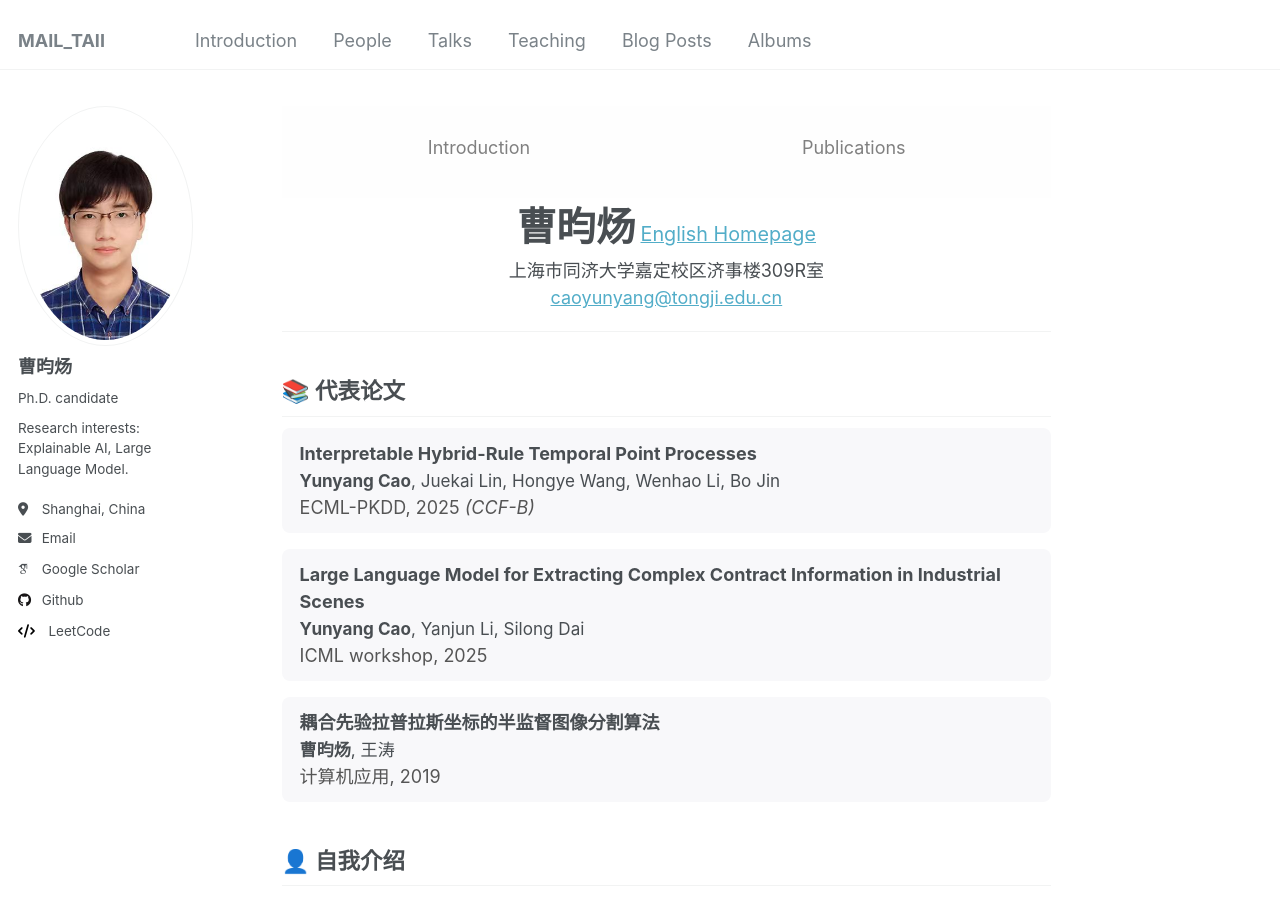
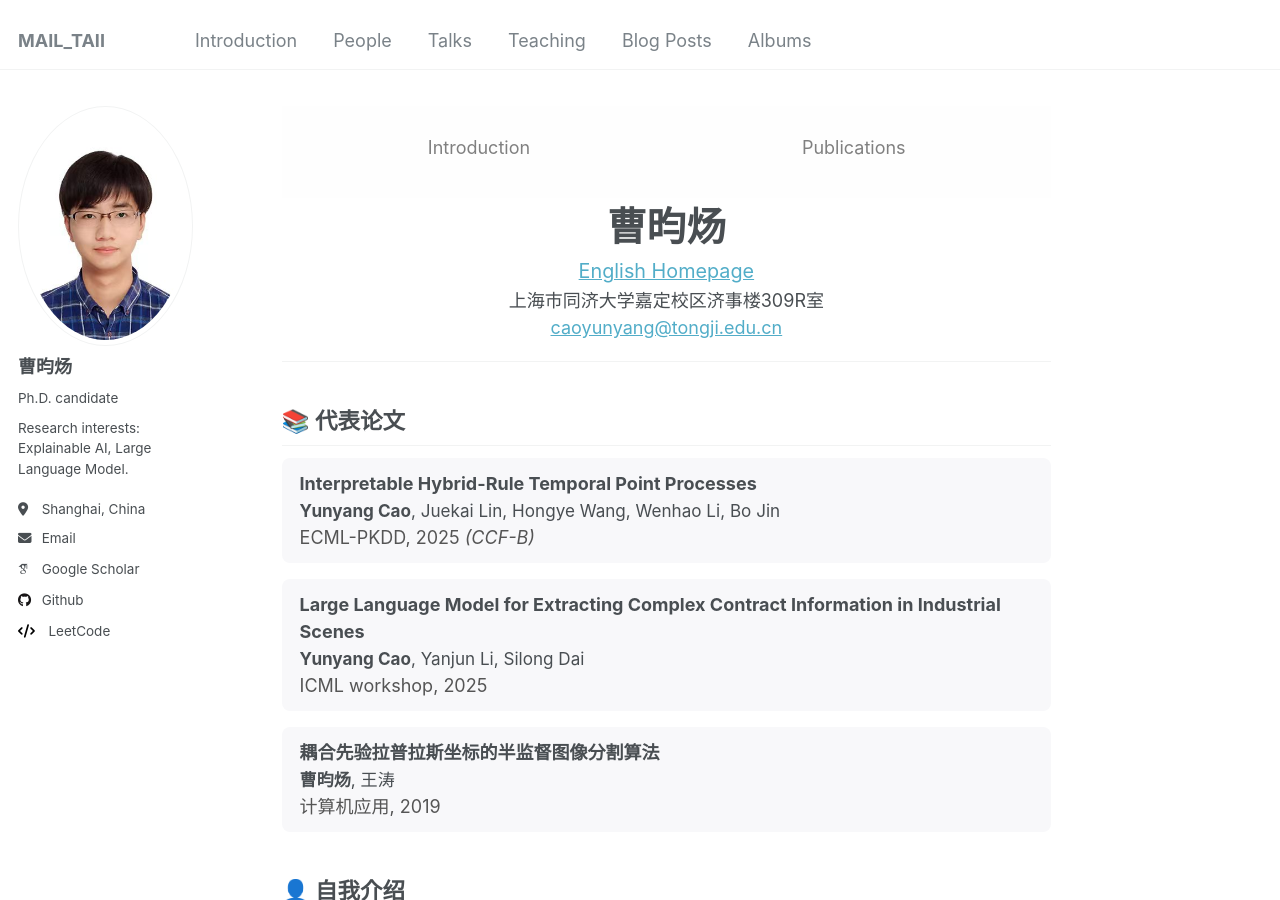
Before and after one commit to mail-taii/mail-taii.github.io, a Jekyll site: the page built from _people/1_doctor_cyy/1_doctor_cyy.md, in a window 1280 px wide and 900 px high. Built offline with Jekyll 4.4.1, drawn with Linux system fonts in a browser that asks for light colours; some web fonts are replaced.

Commit message:
Update 1_doctor_cyy.md

```diff
--- a/_people/1_doctor_cyy/1_doctor_cyy.md
+++ b/_people/1_doctor_cyy/1_doctor_cyy.md
@@ -21,7 +21,7 @@ links:
 
 <div align="center">
 
-  <b style="font-size:2.2em;">曹昀炀</b>
+  <b style="font-size:2.2em;">曹昀炀</b><br>
 
   <a href="https://yy-c.github.io/" style="font-size:1.1em;">English Homepage</a>
 </div>
```
